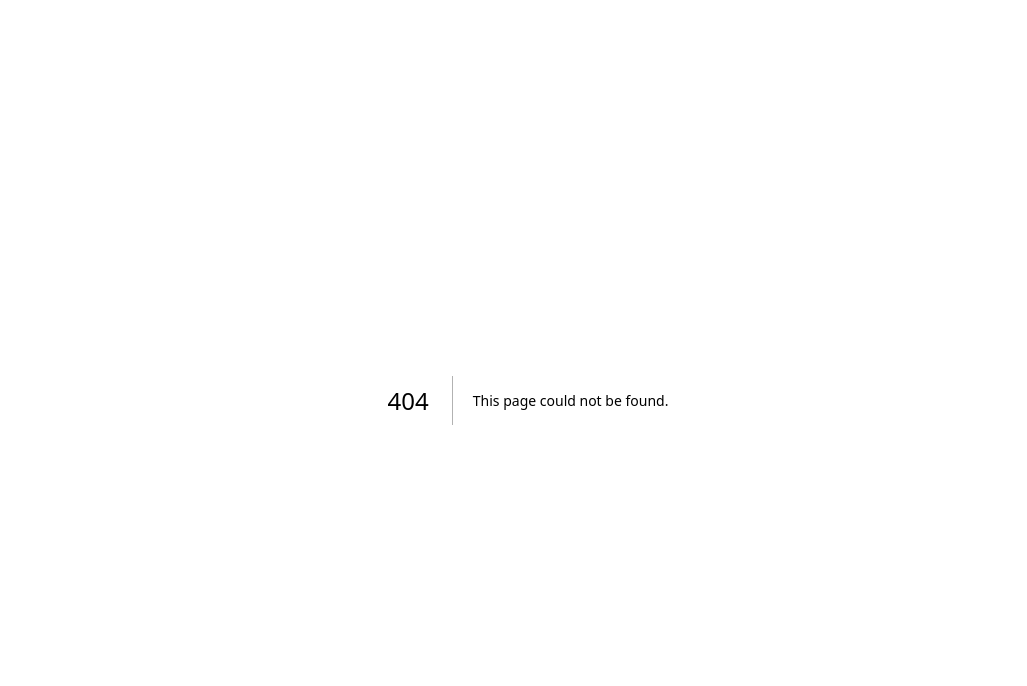
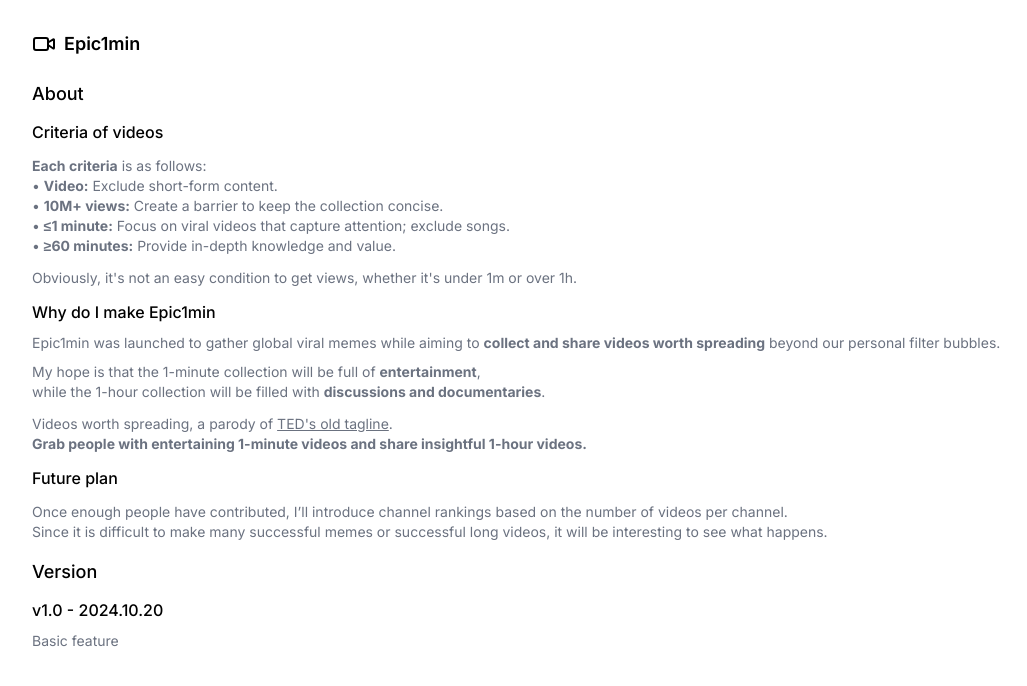
Before and after one commit to JeukHwang/epic1min, a Next.js app: page /about in a window 1280 px wide. Before the commit this address had no page. Shown: the top 686 px of the page, without its empty margins (112-1139 px from the left). Built offline with nearby package versions, Linux system fonts and the light colour scheme.

Commit message:
feat: add about page

```diff
--- /dev/null
+++ b/src/app/about/page.tsx
@@ -0,0 +1,77 @@
+import { VideoIcon } from "lucide-react";
+import Link from "next/link";
+
+export default function About() {
+  return (
+    <div className="mx-auto max-w-5xl px-4">
+      <div className="flex flex-col min-h-screen gap-4 py-6">
+        <div className="flex items-center gap-4">
+          <Link className="flex items-center gap-2 h-10" href="/">
+            <VideoIcon className="h-6 w-6" />
+            <span className="font-semibold text-lg">Epic1min</span>
+          </Link>
+        </div>
+        <div className="grid gap-3">
+          <h2 className="text-lg font-medium">About</h2>
+
+          <h2 className="text-base font-medium">Criteria of videos</h2>
+          <p className="text-sm leading-5 text-gray-500 dark:text-gray-400">
+            <b>Each criteria</b> is as follows:
+            <br />• <b>Video:</b> Exclude short-form content.
+            <br />• <b>10M+ views:</b> Create a barrier to keep the collection
+            concise.
+            <br />• <b>≤1 minute:</b> Focus on viral videos that capture
+            attention; exclude songs.
+            <br />• <b>≥60 minutes:</b> Provide in-depth knowledge and value.
+          </p>
+          <p className="text-sm leading-5 text-gray-500 dark:text-gray-400">
+            Obviously, it's not an easy condition to get views, whether it's
+            under 1m or over 1h.
+          </p>
+          <h2 className="text-base font-medium">Why do I make Epic1min</h2>
+          <p className="text-sm leading-none text-gray-500 dark:text-gray-400">
+            Epic1min was launched to gather global viral memes while aiming to{" "}
+            <b>collect and share videos worth spreading</b> beyond our personal
+            filter bubbles.
+          </p>
+          <p className="text-sm leading-5 text-gray-500 dark:text-gray-400">
+            My hope is that the 1-minute collection will be full of{" "}
+            <b>entertainment</b>,<br /> while the 1-hour collection will be
+            filled with <b>discussions and documentaries</b>.
+          </p>
+          <p className="text-sm leading-5 text-gray-500 dark:text-gray-400">
+            Videos worth spreading, a parody of{" "}
+            <Link
+              href="https://blog.ted.com/ideas-change-everything/"
+              target={"_blank"}
+              className="underline"
+            >
+              TED's old tagline
+            </Link>
+            .
+            <br />
+            <b>
+              Grab people with entertaining 1-minute videos and share insightful
+              1-hour videos.
+            </b>
+          </p>
+          <h2 className="text-base font-medium">Future plan</h2>
+          <p className="text-sm leading-5 text-gray-500 dark:text-gray-400">
+            Once enough people have contributed, I’ll introduce channel rankings
+            based on the number of videos per channel.
+            <br />
+            Since it is difficult to make many successful memes or successful
+            long videos, it will be interesting to see what happens.
+          </p>
+        </div>
+        <div className="grid gap-3">
+          <h2 className="text-lg font-medium">Version</h2>
+          <h2 className="text-base font-medium">v1.0 - 2024.10.20</h2>
+          <p className="text-sm leading-none text-gray-500 dark:text-gray-400">
+            Basic feature
+          </p>
+        </div>
+      </div>
+    </div>
+  );
+}
--- a/src/components/atom/dropdown.tsx
+++ b/src/components/atom/dropdown.tsx
@@ -19,7 +19,13 @@ import {
   videoTypeInfo,
   VideoTypes,
 } from "@/lib/type";
-import { BugIcon, ListPlusIcon, LucideIcon, SettingsIcon } from "lucide-react";
+import {
+  BugIcon,
+  InfoIcon,
+  ListPlusIcon,
+  LucideIcon,
+  SettingsIcon,
+} from "lucide-react";
 import Link from "next/link";
 
 interface Props {
@@ -107,12 +113,22 @@ export default function VideoDropdownMenu({
         <DropdownMenuGroup>
           <DropdownMenuLabel>Settings</DropdownMenuLabel>
           <DropdownMenuItem>
+            <InfoIcon className="mr-2 h-4 w-4" />
+            <Link href="/about" target="_blank">
+              About
+            </Link>
+          </DropdownMenuItem>
+          <DropdownMenuItem>
             <ListPlusIcon className="mr-2 h-4 w-4" />
-            <Link href="/register">Register new video</Link>
+            <Link href="/register" target="_blank">
+              Register new video
+            </Link>
           </DropdownMenuItem>
           <DropdownMenuItem>
             <BugIcon className="mr-2 h-4 w-4" />
-            <Link href="/report">Report bug/feature</Link>
+            <Link href="/report" target="_blank">
+              Report bug/feature
+            </Link>
           </DropdownMenuItem>
         </DropdownMenuGroup>
       </DropdownMenuContent>
```
